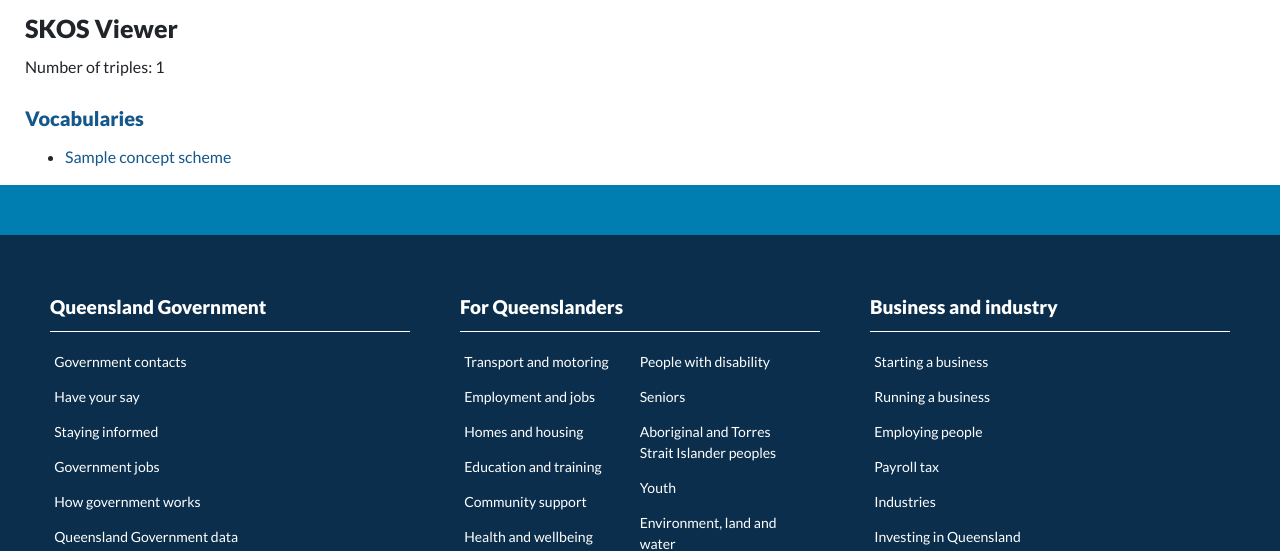
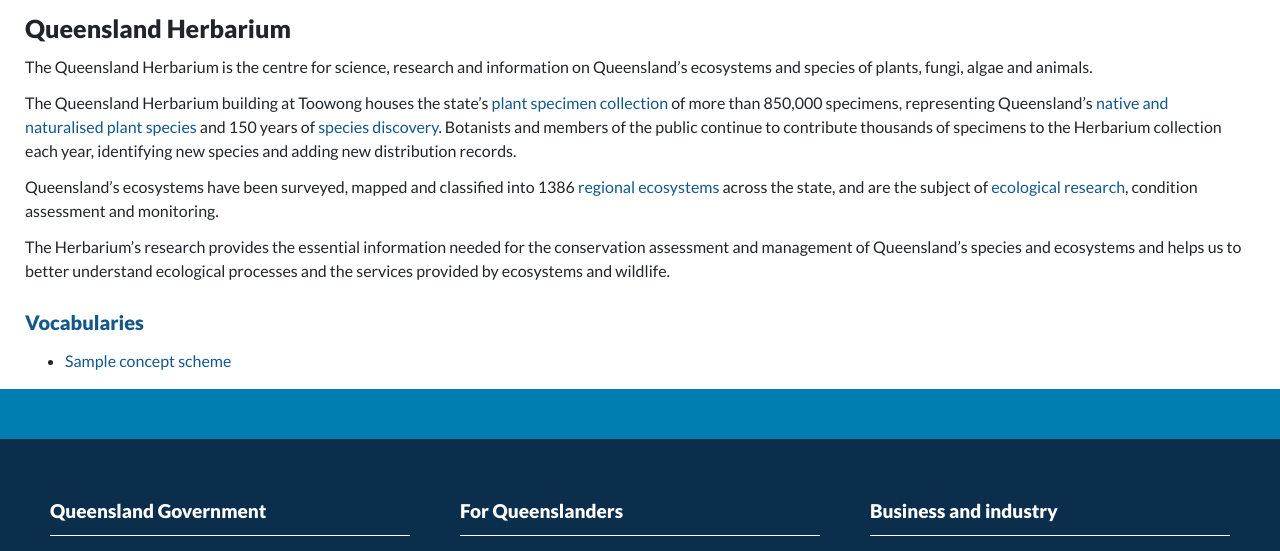
Before and after one commit to ternaustralia/vocview, a Flask app: template templates/index.html in a window 1280 px wide. Shown: the part 236-787 px from the top of the page. Run offline with Flask 2, Linux system fonts and the light colour scheme; the template is opened without the code that fills it: most values are stand-ins (such as "Sample title", 1, 10 or a date in 2020); some libraries are stand-ins or nearby versions.

Commit message:
Added Qld Herbarium info

```diff
--- a/templates/index.html
+++ b/templates/index.html
@@ -4,9 +4,15 @@
 {% from "macros/render.html" import render_instance_uri with context %}
 
 {% block content %}
-    <h1>SKOS Viewer</h1>
+    <h1>Queensland Herbarium</h1>
 
-    <p>Number of triples: {{ length }}</p>
+    <p>The Queensland Herbarium is the centre for science, research and information on Queensland’s ecosystems and species of plants, fungi, algae and animals.</p>
+
+    <p>The Queensland Herbarium building at Toowong houses the state’s <a href="https://www.qld.gov.au/environment/plants-animals/plants/herbarium/specimens">plant specimen collection</a> of more than 850,000 specimens, representing Queensland’s <a href="https://www.qld.gov.au/environment/plants-animals/plants/native-plants">native and naturalised&nbsp;plant species</a> and 150 years of <a href="https://www.qld.gov.au/environment/plants-animals/plants/new-plants">species discovery</a>. Botanists and members of the public continue to contribute thousands of specimens to the Herbarium collection each year, identifying new species and adding new distribution records.</p>
+
+    <p>Queensland’s ecosystems have been surveyed, mapped and classified into 1386 <a href="https://www.qld.gov.au/environment/plants-animals/plants/ecosystems">regional ecosystems</a> across the state, and are the subject of <a href="https://www.qld.gov.au/environment/plants-animals/plants/herbarium/conservation-research">ecological research</a>, condition assessment and monitoring.</p>
+
+    <p>The Herbarium’s research provides the essential information needed for the conservation assessment and management of Queensland’s species and ecosystems and helps us to better understand ecological processes and the services provided by ecosystems and wildlife.</p>
 
     {{ popover_uri('Vocabularies', 'URI', 'http://www.w3.org/2004/02/skos/core#ConceptScheme', 'h2') }}
     <ul>
```
